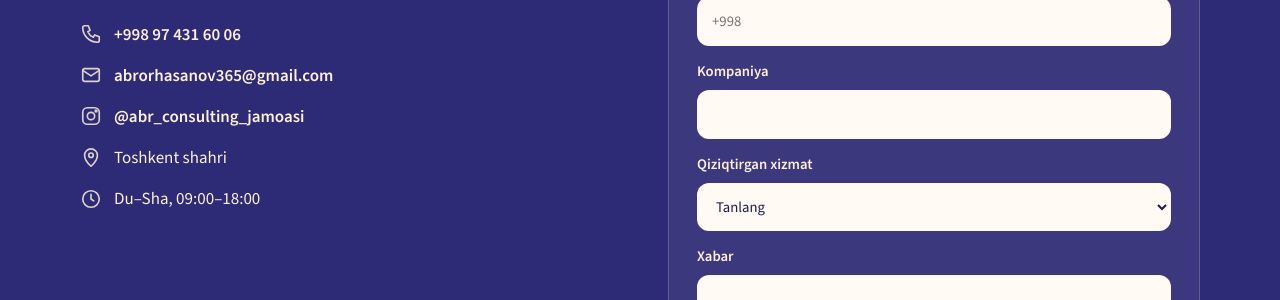
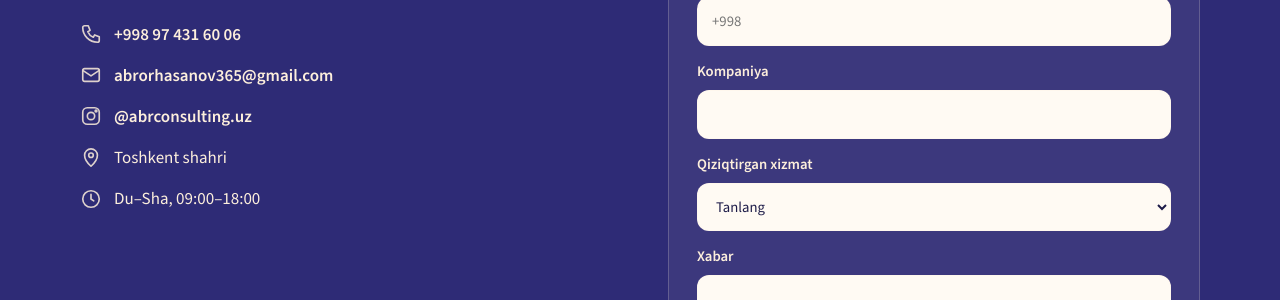
Before and after one commit to abrorhasanov365-sys/abr-consulting.uz, a Jekyll site: the page built from index.html, in a window 1280 px wide and 900 px high, scrolled down 4415 px. Shown: the part 155-455 px from the top of the window. Built offline with Jekyll 4.4.1, drawn with Linux system fonts in a browser that asks for light colours.

Commit message:
Instagram: @abrconsulting.uz
Co-Authored-By: Claude Opus 5.5 <noreply@anthropic.com>
Claude-Session: https://claude.ai/code/session_011KwqFmBndHrWadM8Pe7Lr8

```diff
--- a/_data/contacts.yml
+++ b/_data/contacts.yml
@@ -3,5 +3,5 @@ phone: "+998 97 431 60 06"
 phone_link: "+998974316006"
 email: abrorhasanov365@gmail.com
 telegram: ""          # masalan: abr_consulting (@ belgisisiz)
-instagram: "abr_consulting_jamoasi"
+instagram: "abrconsulting.uz"
 map_link: ""          # Google yoki Yandex xarita havolasi (ixtiyoriy)
```
